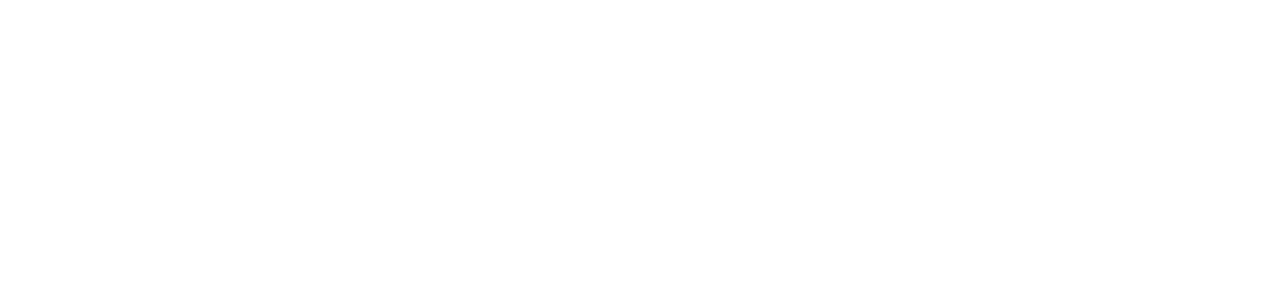
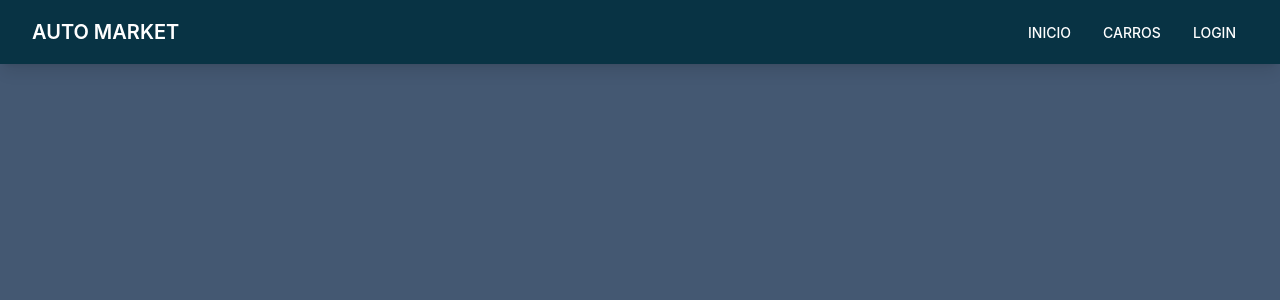
Before and after one commit to Mattai16/auto-market-project, a React (Create React App) app in the folder auto-market-app-web/: page / in a window 1280 px wide. Shown: the top 300 px of the page. Built offline with nearby package versions, Linux system fonts and the light colour scheme.

Commit message:
:lipstick: Navbar

```diff
--- a/auto-market-app-web/package.json
+++ b/auto-market-app-web/package.json
@@ -37,5 +37,8 @@
       "last 1 firefox version",
       "last 1 safari version"
     ]
+  },
+  "devDependencies": {
+    "tailwindcss": "^3.4.3"
   }
 }
--- a/auto-market-app-web/src/components/NavBar.jsx
+++ b/auto-market-app-web/src/components/NavBar.jsx
@@ -1,11 +1,33 @@
+import { Link } from "react-router-dom";
 
 function NavBar() {
 
-  return (
-    <div>
+    return (
+        <nav className="bg-cyan-950 shadow-lg fixed w-full z-10 top-0" >
+            <div className="max-w-7xl mx-auto px-4 sm:px-6 lg:px-8">
+                <div className="flex justify-between items-center h-16">
+                    <div className="flex-shrink-0 flex items-center">
+                        <span className="text-white text-xl font-semibold">AUTO MARKET</span>
+                    </div>
 
-    </div>
-  );
+                    <div className="flex justify-center">
+                        <ul className="flex space-x-2">
+                            <li>
+                                <Link to="/" className="text-white hover:bg-gray-500 px-3 py-2 rounded-md text-sm font-medium">INICIO</Link>
+                            </li>
+                            <li>
+                                <Link to="/carros" className="text-white hover:bg-gray-500 px-3 py-2 rounded-md text-sm font-medium">CARROS</Link>
+                            </li>
+                            <li>
+                                <Link to="/carros" className="text-white hover:bg-gray-500 px-3 py-2 rounded-md text-sm font-medium">LOGIN</Link>
+                            </li>
+                        </ul>
+                    </div>
+                </div>
+            </div>
+        </nav>
+    );
 }
 
+
 export default NavBar;
--- a/auto-market-app-web/src/index.css
+++ b/auto-market-app-web/src/index.css
@@ -1,3 +1,7 @@
+@tailwind base;
+@tailwind components;
+@tailwind utilities;
+
 body {
   margin: 0;
   font-family: -apple-system, BlinkMacSystemFont, 'Segoe UI', 'Roboto', 'Oxygen',
@@ -5,6 +9,7 @@
     sans-serif;
   -webkit-font-smoothing: antialiased;
   -moz-osx-font-smoothing: grayscale;
+  background-color: #445872;
 }
 
 code {
--- a/auto-market-app-web/src/pages/HomePage.jsx
+++ b/auto-market-app-web/src/pages/HomePage.jsx
@@ -1,12 +1,18 @@
 import React from 'react'
 import NavBar from '../components/NavBar'
+import { Link } from 'react-router-dom';
 
 function HomePage() {
-  return (
-    <div>
-        <NavBar/>
-    </div>
-  )
+
+    return (
+        <div>
+            <NavBar />
+            <main className='container mx-auto px-20 mt-20 grid grid-cols-4 gap-5'>
+
+
+            </main>
+        </div>
+    )
 }
 
 export default HomePage
--- /dev/null
+++ b/auto-market-app-web/tailwind.config.js
@@ -0,0 +1,10 @@
+/** @type {import('tailwindcss').Config} */
+module.exports = {
+  content: [
+    "./src/**/*.{js,jsx,ts,tsx}",
+  ],
+  theme: {
+    extend: {},
+  },
+  plugins: [],
+}
```
Also changed, not shown: 1 other file (tests, documents, lock files or other folders).
